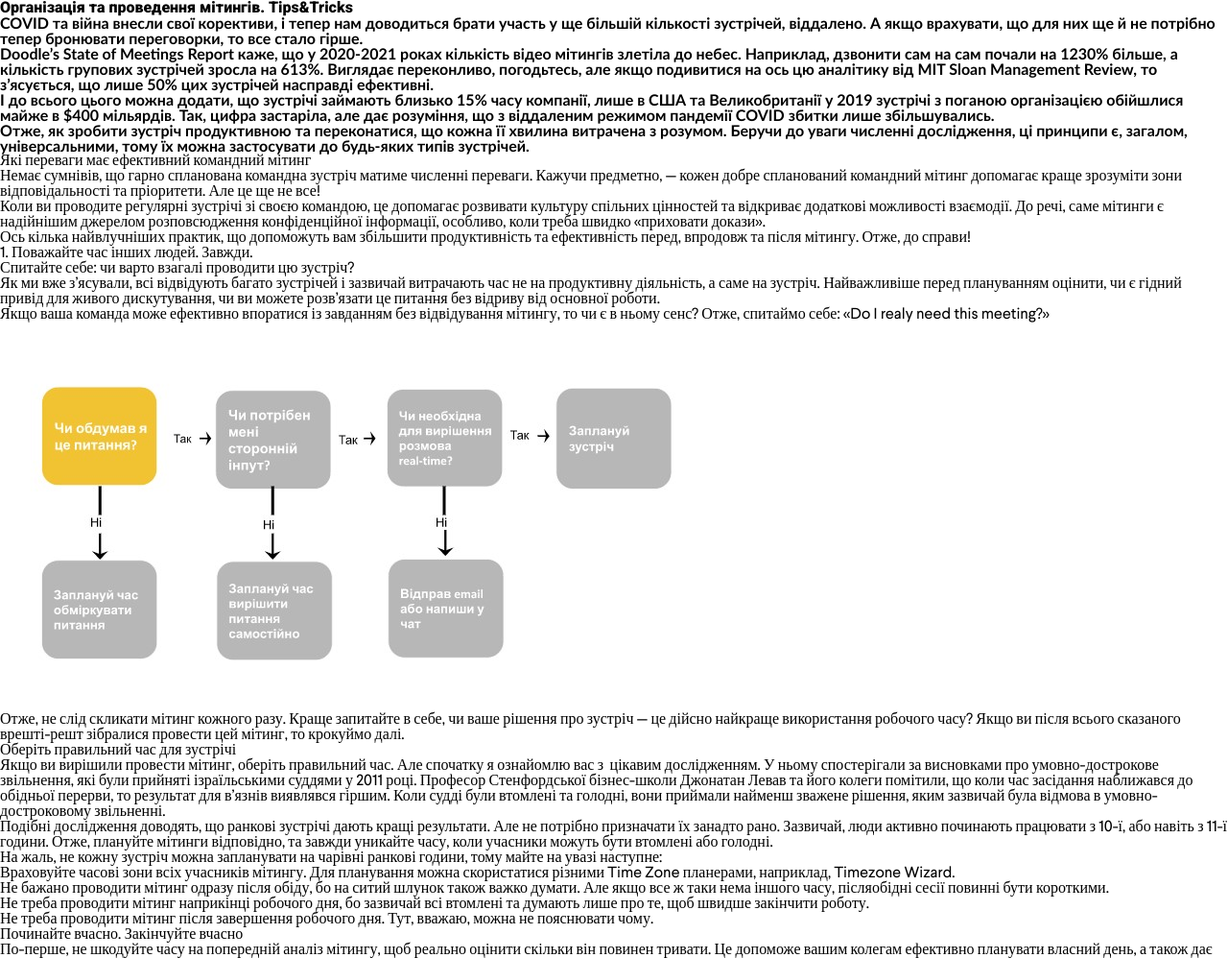
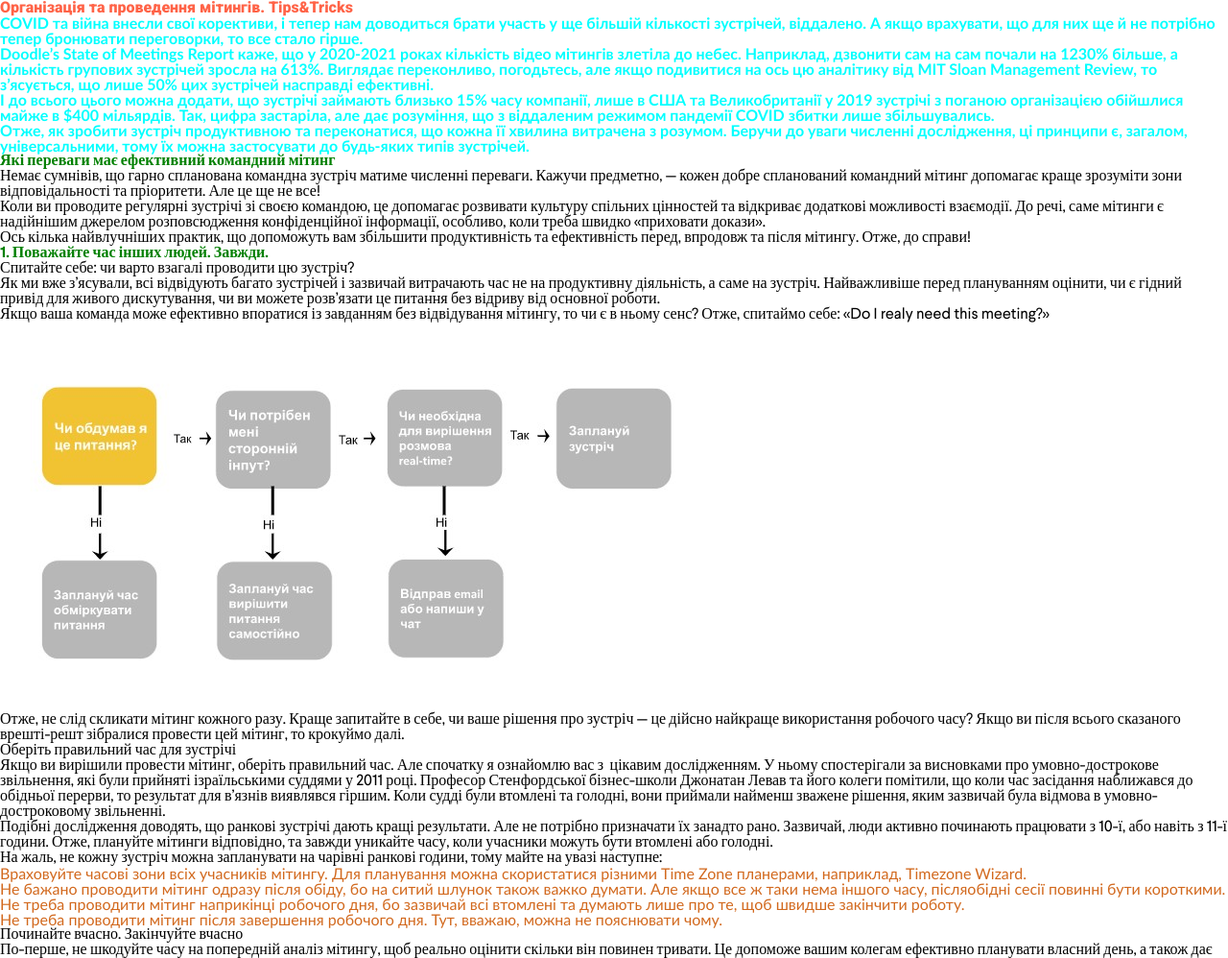
Before and after one commit to 0-Pomalin/Lesson_4, a plain HTML site: page index.html in a window 1280 px wide. Shown: the top 998 px of the page at 96% size. Drawn offline with Linux system fonts and the light colour scheme.

Commit message:
adds font styles

```diff
--- a/css/style.css
+++ b/css/style.css
@@ -3,7 +3,7 @@
 @import url('https://fonts.googleapis.com/css2?family=Roboto:wght@400;500;700;900&display=swap');
 
 @font-face {
-  font-family: "Larsseit";
+  font-family: 'Larsseit';
   src: url(../fonts/Larsseit.woff2) format("woff2"), url("../fonts/Larsseit.woff") format("woff");
   font-display: swap;
   font-weight: 400;
@@ -11,7 +11,7 @@
 }
 
 @font-face {
-  font-family: "Larsseit";
+  font-family: 'Larsseit';
   src: url(../fonts/Larsseit-Medium.woff2) format("woff2"), url("../fonts/Larsseit-Medium.woff") format("woff");
   font-display: swap;
   font-weight: 500;
@@ -19,7 +19,7 @@
 }
 
 @font-face {
-  font-family: "Larsseit";
+  font-family: 'Larsseit';
   src: url(../fonts/Larsseit-Bold.woff2) format("woff2"), url("../fonts/Larsseit-Bold.woff") format("woff");
   font-display: swap;
   font-weight: 700;
@@ -51,15 +51,54 @@
 }
 
 body {
-  font-family: "Larsseit";
+  font-family: 'Larsseit';
 }
 
-.title {
-  font-family: Roboto;
+.main-title {
+  font-family: 'Roboto', serif;
   font-weight: 900;
+  color: tomato;
 }
 
 .text {
+  font-family: 'Lato', serif;
+  font-weight: 700;
+}
+
+h2 {
+  font-family: 'Larsseit', serif;
+  font-weight: 700;
+  color: green;
+}
+
+ol.list {
+  font-family: Lato;
+  font-weight: 400;
+  color: chocolate;
+}
+
+list.item {
   font-family: Lato;
   font-weight: 700;
+  color: crimson
 }
+
+.text p {
+  color: aqua;
+}
+
+/* .text * {
+  color: red;
+} */
+
+/* .text > p {
+  color: cornflowerblue;
+} */
+
+/* .text ~ p {
+  color: cornflowerblue;
+} */
+
+/* .text + p {
+  color: cornflowerblue;
+} */
--- a/index.html
+++ b/index.html
@@ -16,7 +16,7 @@
 <body>
 
   <header>
-    <h1 class="title">Організація та проведення мітингів. Tips&Tricks</h1>
+    <h1 class="main-title">Організація та проведення мітингів. Tips&Tricks</h1>
   </header>
   <main>
     <div class="text">
@@ -102,8 +102,9 @@
       <p>
         На жаль, не кожну зустріч можна запланувати на чарівні ранкові години, тому майте на увазі наступне:
       </p>
-      <ol>
-        <li>Враховуйте часові зони всіх учасників мітингу. Для планування можна скористатися різними Time Zone
+      <ol class="list">
+        <li class="item">Враховуйте часові зони всіх учасників мітингу. Для планування можна скористатися різними Time
+          Zone
           планерами, наприклад, <a href="https://timezonewizard.com/" target="_blank"> Timezone Wizard</a>.</li>
         <li>Не бажано проводити мітинг одразу після обіду, бо на ситий шлунок також важко думати. Але якщо все ж таки
           нема іншого часу, післяобідні сесії повинні бути короткими.</li>
@@ -168,7 +169,7 @@
       <p>
         Що ще треба зауважити у цій частині? Обов’язково:
       </p>
-      <ol>
+      <ol class="list">
         <li>Формуйте розклад у вигляді переліку питань, конкретних та складних. Зрозумійте, що ви хочете отримати від
           зустрічі, і поставте це за мету.</li>
         <li>Розставте пріоритети. Поставте найважливіші пункти на вершину переліку, тому у разі затяжних дискусій
```
Also changed, not shown: 1 other file.
